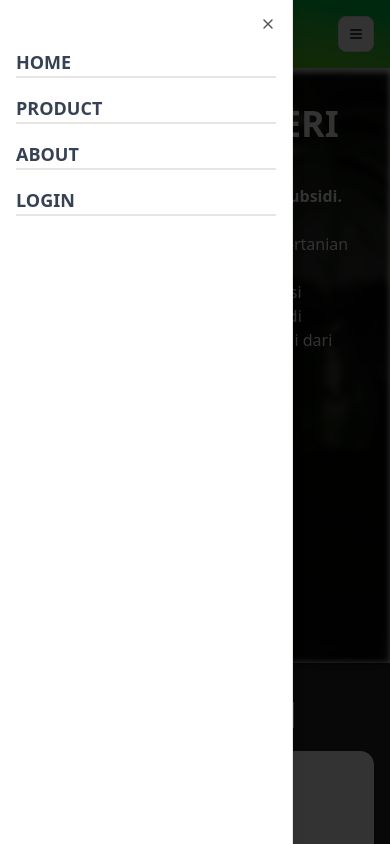
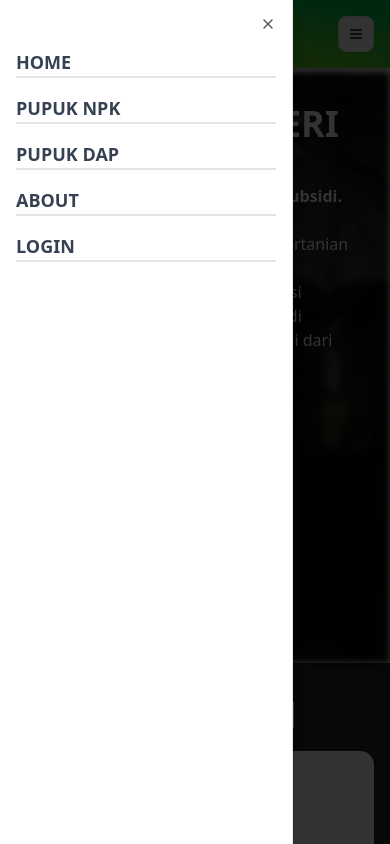
Before and after one commit to IrhamIzza/Jaya_Berseri_FrontEnd, a Vue app: page / in a window 390 px wide. Both pictures are taken after a click on the button 356 px from the left and 34 px from the top of the page. Shown: the top 844 px of the page. Built offline with nearby package versions, Linux system fonts and the light colour scheme.

Commit message:
fix navbar

```diff
--- a/src/components/Navbar.vue
+++ b/src/components/Navbar.vue
@@ -120,7 +120,12 @@ function logout() {
                         </SheetClose>
                         <SheetClose class="border-b-2 text-left">
                             <RouterLink :to="{ name: 'productArticle', params: { articleId: 1 }}" class="text-gray-700 hover:text-primary text-lg font-semibold">
-                                PRODUCT
+                                PUPUK NPK
+                            </RouterLink>
+                        </SheetClose>
+                        <SheetClose class="border-b-2 text-left">
+                            <RouterLink :to="{ name: 'productArticle', params: { articleId: 2 }}" class="text-gray-700 hover:text-primary text-lg font-semibold">
+                                PUPUK DAP
                             </RouterLink>
                         </SheetClose>
                         <SheetClose class="border-b-2 text-left">
```
